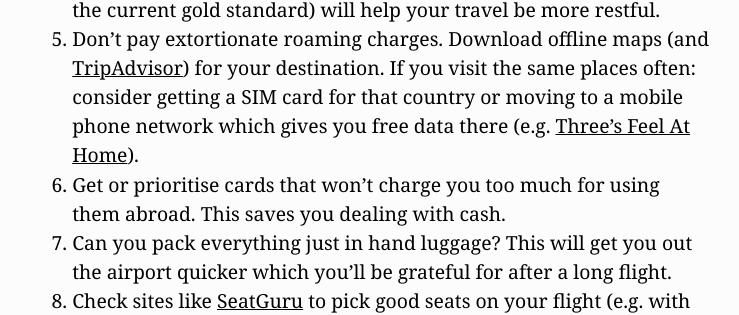
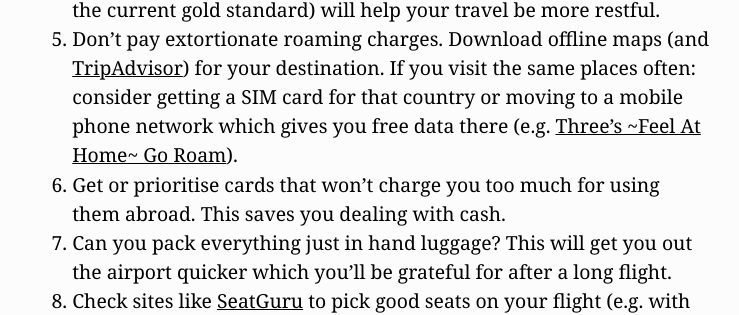
Before and after one commit to MikeMcQuaid/mikemcquaid.com, a Jekyll site: the page built from _posts/2016-03-30-long-distance-business-travel.md, in a window 1280 px wide and 900 px high, scrolled down 834 px. Shown: the part 148-463 px from the top of the window, without its empty margins (269-1008 px from the left). Built offline with Jekyll 4.4.1, drawn with Linux system fonts in a browser that asks for light colours.

Commit message:
Fix broken link.

```diff
--- a/_posts/2016-03-30-long-distance-business-travel.md
+++ b/_posts/2016-03-30-long-distance-business-travel.md
@@ -10,7 +10,7 @@
 2. Read reviews. [TripAdvisor](https://www.tripadvisor.com), [Yelp](https://www.yelp.com), whatever. Use them to make sure you eat good food and stay at good hotels. Yes, they can be gamed but if you're eating at or staying at a top-rated place: it might not be incredible but it's likely to be good.
 3. Buy things to make repeat travel easier. Packing cubes (a bag for inside your bag), duplicate chargers and other repeated items mean you can pick up a bag and head out the door with less packing.
 4. Buy things to make the actual travel more pleasant. A decent eye mask, some noise cancelling headphones ([Bose QuietComfort 25](https://www.techradar.com/uk/reviews/audio-visual/hi-fi-and-audio/headphones/bose-quietcomfort-25-1271292/review) are the current gold standard) will help your travel be more restful.
-5. Don't pay extortionate roaming charges. Download offline maps (and [TripAdvisor](https://www.tripadvisor.com)) for your destination. If you visit the same places often: consider getting a SIM card for that country or moving to a mobile phone network which gives you free data there (e.g. [Three's Feel At Home](http://www.three.co.uk/Discover/Phones/Feel_At_Home)).
+5. Don't pay extortionate roaming charges. Download offline maps (and [TripAdvisor](https://www.tripadvisor.com)) for your destination. If you visit the same places often: consider getting a SIM card for that country or moving to a mobile phone network which gives you free data there (e.g. [Three's ~Feel At Home~ Go Roam](http://www.three.co.uk/go-roam)).
 6. Get or prioritise cards that won't charge you too much for using them abroad. This saves you dealing with cash.
 7. Can you pack everything just in hand luggage? This will get you out the airport quicker which you'll be grateful for after a long flight.
 8. Check sites like [SeatGuru](http://www.seatguru.com) to pick good seats on your flight (e.g. with more leg room). Sadly airlines are increasingly charging for good seats but it's still worth checking out.
```
